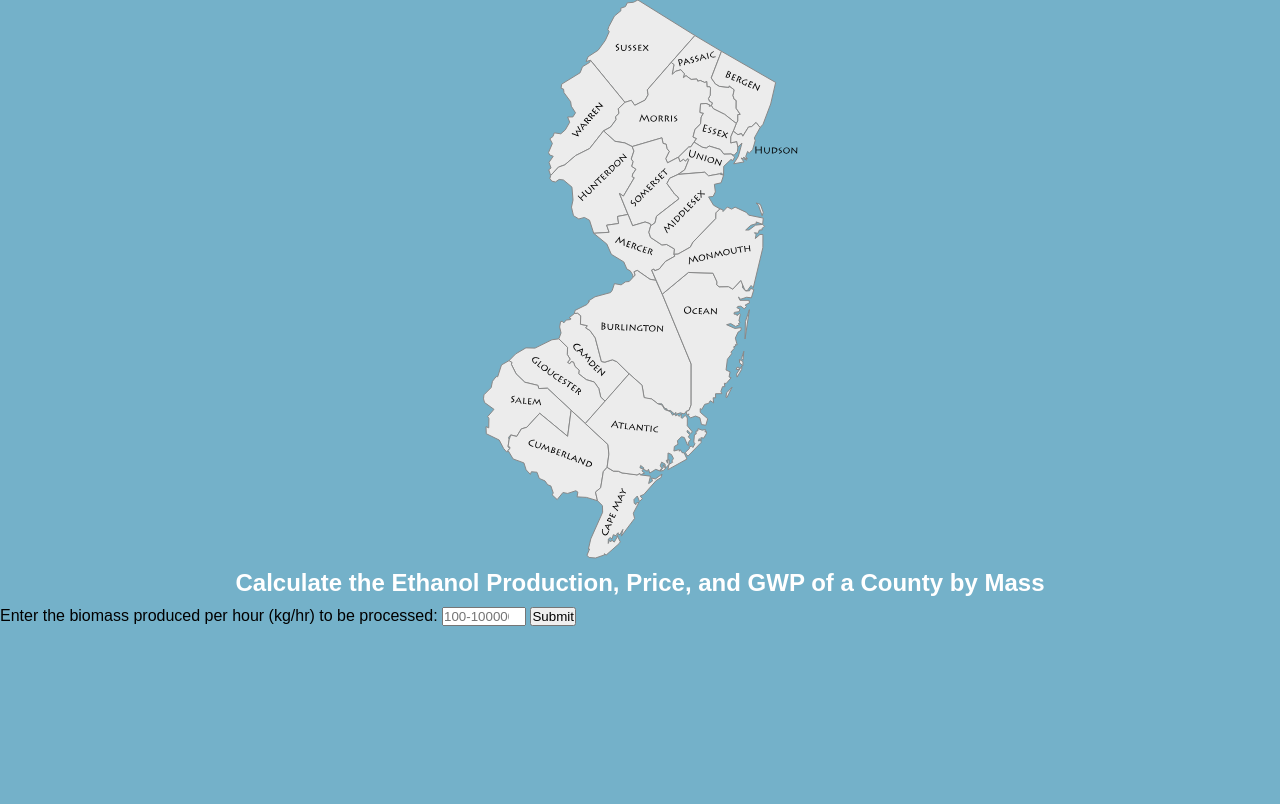
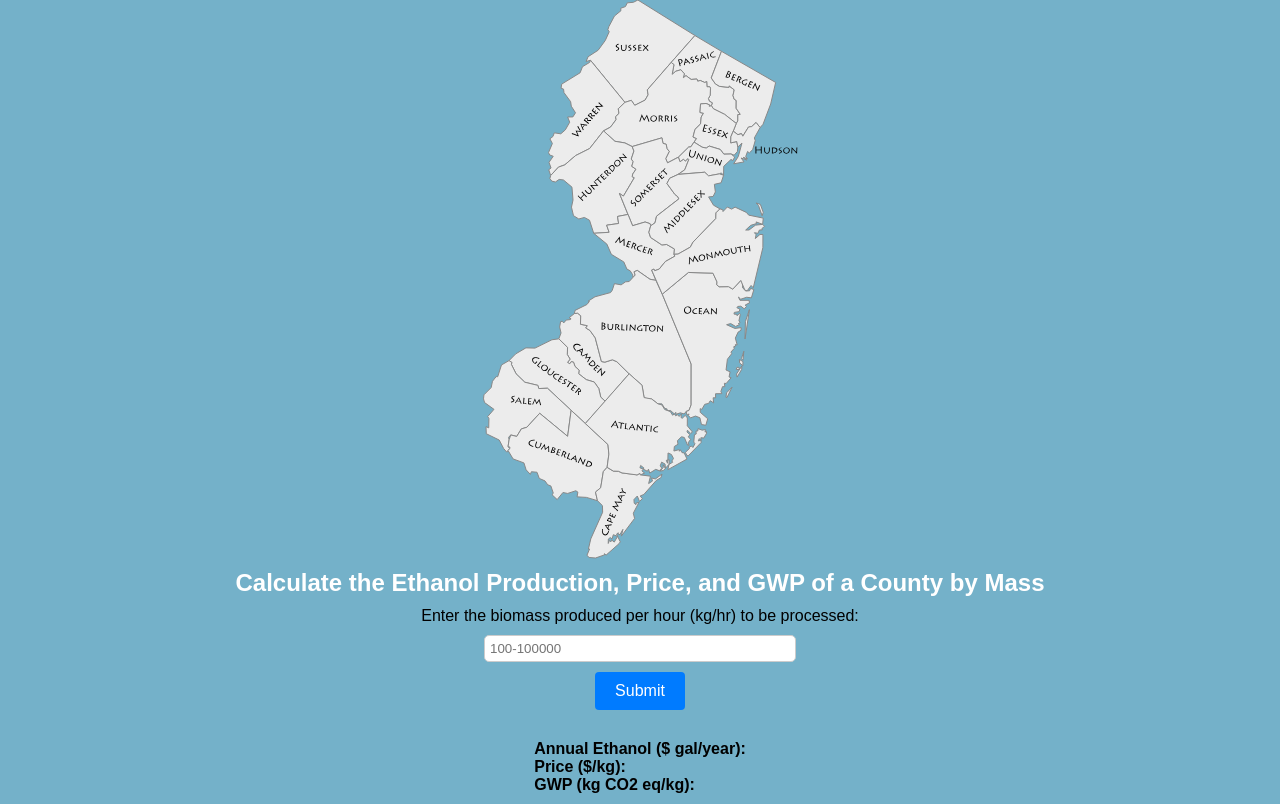
Before and after one commit to navronaman/ArestyWasteValorization, a Flask app: template templates/index.html in a window 1280 px wide. Shown: the part 150-954 px from the top of the page. Before the commit the page ends 776 px from the top, so only its background shows below. Run offline with Flask 3, Linux system fonts and the light colour scheme; the template is opened without the code that fills it, so the values that code supplies are empty.

Commit message:
Improved mass calculation functionality

```diff
--- a/templates/index.html
+++ b/templates/index.html
@@ -17,30 +17,13 @@
         font-family: Arial, sans-serif;
     }
 
-    h1{
+    h1, h2, h3{
         text-align: center;
         font-family: Arial, sans-serif;
         padding: 10px;
         background-color: rgb(116, 177, 201);
         color: white;
     }
-
-    h2{
-        text-align: center;
-        font-family: Arial, sans-serif;
-        padding: 10px;
-        background-color: rgb(116, 177, 201);
-        color: white;
-    }
-
-    h3{
-        text-align: center;
-        font-family: Arial, sans-serif;
-        padding: 10px;
-        background-color: rgb(116, 177, 201);
-        color: white;
-    }
-
 
     #name{
         position: absolute;
@@ -82,11 +65,47 @@
         cursor: pointer;
     }
 
+    .form-container {
+        display: flex;
+        flex-direction: column;
+        align-items: center;
+        justify-content: center;
+    }
+
+    label {
+        margin-bottom: 10px;
+    }
+
+    input {
+        margin-bottom: 10px;
+        padding: 5px;
+        width: 300px;
+        border-radius: 5px;
+        border: 1px solid #ccc;
+    }
+
+    button {
+        padding: 10px 20px;
+        font-size: 16px;
+        color: white;
+        background-color: #007BFF;
+        border: none;
+        border-radius: 4px;
+        cursor: pointer;
+        transition: background-color 0.3s ease;
+    }
+
+    button:hover {
+        background-color: #0056b3;
+    }
+
+
+
     #infoOutput{
-        display: none;
-        background-color: white;
+        display: block;
         padding: 10px;
         border-radius: 5px;
+        margin-top: 20px;
     }
 
     .error{
@@ -689,14 +708,18 @@
             c0.05,0.38,0.27,1.92,0.31,2.12L261.83,252.46z"/>
     </svg>
 
+    <div class="form-container">
+
         <h2> Calculate the Ethanol Production, Price, and GWP of a County by Mass </h2>
         <label for="massInput">Enter the biomass produced per hour (kg/hr) to be processed:</label>
         <input type="number" id="massInput" name="massInput" placeholder="100-100000" min="100" max="100000" required>
         <button onclick="getMassInfo()">Submit</button>
         <div id="infoOutput">
-        Annual Ethanol ($ gal/year): <br>
+            <b>Annual Ethanol ($ gal/year): <br>
             Price ($/kg): <br>
-        GWP (kg CO2 eq/kg): <br>
+            GWP (kg CO2 eq/kg): <br> </b>
+        </div>
+
     </div>
 
 
@@ -783,7 +806,7 @@
                 const gwp = data.gwp;
 
                 document.getElementById("infoOutput").innerHTML = `
-             Annual Ethanol ($ gal/year): </b> ${ethanol} <br>
+             <b> Annual Ethanol ($ gal/year): </b> ${ethanol} <br>
              <b> Price ($/kg): </b> ${price} <br>
              <b> GWP (kg CO2 eq/kg): </b> ${gwp}`;
             })
```
Lines whose indentation alone changed are shown as unchanged.
